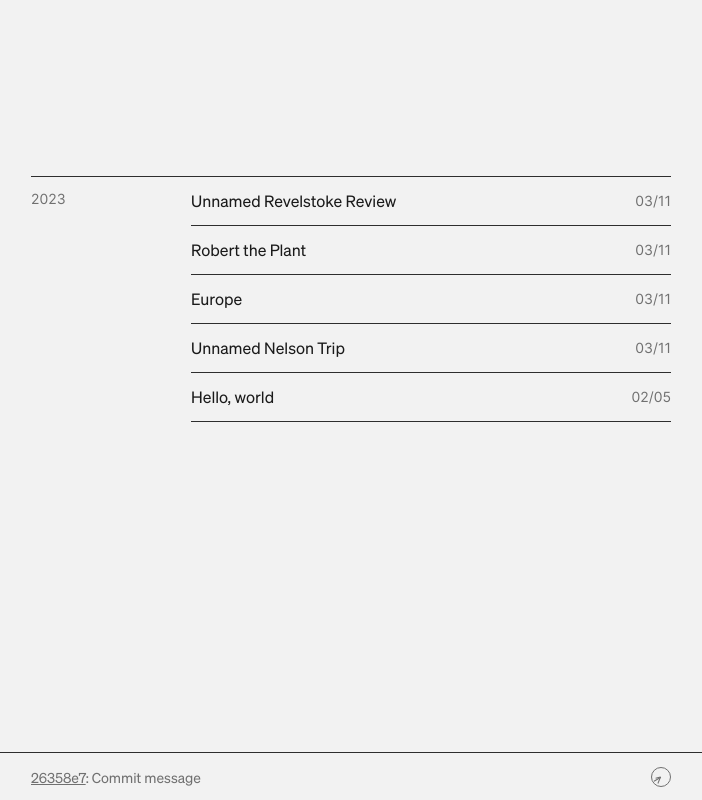
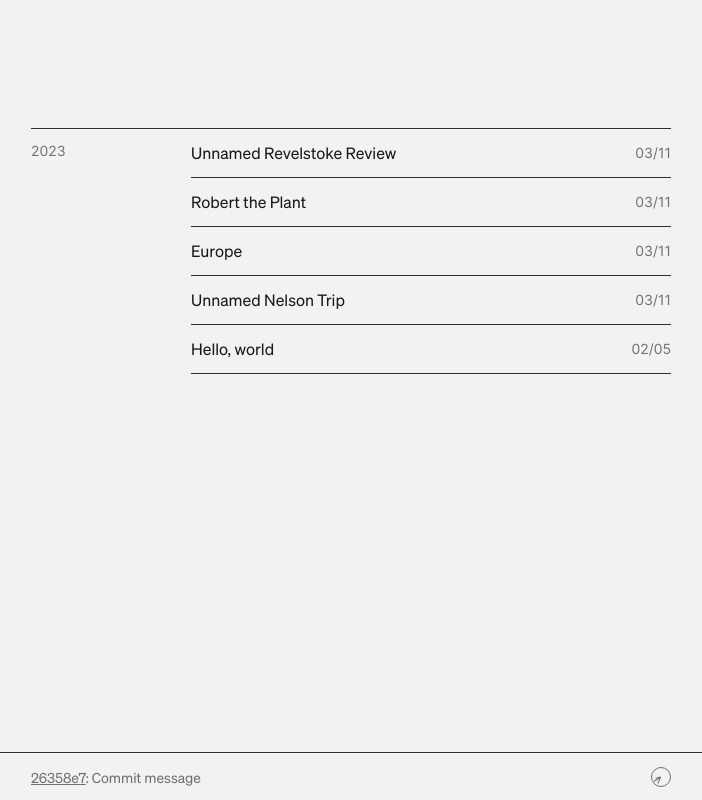
Before and after one commit to joeyvanlierop/joey, a Next.js app: page / in a window 1280 px wide. Shown: the whole page, without its empty margins (289-991 px from the left). Built offline with nearby package versions, Linux system fonts and the light colour scheme.

Commit message:
Try out new app directory stuff

```diff
--- /dev/null
+++ b/app/layout.tsx
@@ -0,0 +1,49 @@
+import "../styles/globals.css";
+
+import { Footer } from "@components/footer";
+import localFont from "next/font/local";
+import Providers from "./providers";
+
+// Fonts
+const inter = localFont({
+  src: "../public/fonts/Inter-roman.latin.var.woff2",
+  variable: "--font-inter",
+  display: "swap",
+});
+const kaisei = localFont({
+  src: "../public/fonts/kaisei-tokumin-latin-700-normal.woff2",
+  weight: "700",
+  variable: "--font-kaisei",
+  display: "swap",
+});
+const sohne = localFont({
+  src: [
+    {
+      path: "../public/fonts/soehne-buch.woff2",
+      weight: "400",
+      style: "normal",
+    },
+    {
+      path: "../public/fonts/soehne-buch-kursiv.woff2",
+      weight: "400",
+      style: "italic",
+    },
+  ],
+  variable: "--font-sohne",
+  display: "swap",
+});
+
+export default function RootLayout({ children }) {
+  return (
+    <html lang="en">
+      <body
+        className={`${inter.variable} ${kaisei.variable} ${sohne.variable} font-sans bg-[#f2f2f2] text-[#1a1a1a] dark:bg-[#1a1a1a] dark:text-[#f2f2f2]`}
+      >
+        <Providers>
+          <main className="md:py-32 min-h-screen relative">{children}</main>
+          <Footer />
+        </Providers>
+      </body>
+    </html>
+  );
+}
--- /dev/null
+++ b/app/page.tsx
@@ -0,0 +1,20 @@
+import { Column } from "@components/column";
+import { List } from "@components/list";
+import { getPosts } from "@lib/post";
+
+export default async function Home() {
+  const posts = await fetchPosts();
+  return (
+    <div className="flex flex-col items-center justify-center">
+      <Column className="relative">
+        <List posts={posts} />
+      </Column>
+    </div>
+  );
+}
+
+export async function fetchPosts() {
+  return getPosts(true).map((post) => {
+    return post.data;
+  });
+}
--- /dev/null
+++ b/app/providers.tsx
@@ -0,0 +1,11 @@
+"use client";
+
+import { ThemeProvider } from "next-themes";
+
+export default function Providers({ children }) {
+  return (
+    <ThemeProvider attribute="class" defaultTheme="system">
+      {children}
+    </ThemeProvider>
+  );
+}
--- a/components/clock.tsx
+++ b/components/clock.tsx
@@ -1,6 +1,13 @@
+"use client";
+
 import { useEffect, useState } from "react";
 import * as Tooltip from "@radix-ui/react-tooltip";
 import dayjs from "dayjs";
+import timezone from "dayjs/plugin/timezone";
+import utc from "dayjs/plugin/utc";
+
+dayjs.extend(utc);
+dayjs.extend(timezone);
 
 export function Clock() {
   const [now, setNow] = useState(dayjs().tz("America/Edmonton"));
--- a/components/list.tsx
+++ b/components/list.tsx
@@ -6,7 +6,6 @@ import { ListSection } from "./listSection";
 
 interface ListProps {
   posts: PostData[];
-  categories: Category[];
 }
 
 export const List: React.FC<ListProps> = (props) => {
--- /dev/null
+++ b/next.config.js
@@ -0,0 +1,8 @@
+/** @type {import('next').NextConfig} */
+module.exports = {
+  /* config options here */
+  output: "export",
+  experimental: {
+    appDir: true,
+  },
+};
--- a/pages/index.tsx
+++ /dev/null
@@ -1,51 +0,0 @@
-import { Column } from "@components/column";
-import { List } from "@components/list";
-import { Category, getPosts } from "@lib/post";
-import { FormEvent, useRef, useState } from "react";
-
-const categories: Category[] = [
-  { name: "all", color: "bg-neutral-300 shadow-neutral-300" },
-  { name: "random", color: "bg-red-300 shadow-red-300" },
-  { name: "plants", color: "bg-green-300 shadow-green-300" },
-  { name: "travel", color: "bg-indigo-300 shadow-indigo-300" },
-];
-
-export default function Home({ posts }) {
-  const sendMessageRef = useRef<HTMLTextAreaElement>(null);
-
-  function onMessageInput(event: FormEvent<HTMLTextAreaElement>): void {
-    sendMessageRef.current.scrollHeight;
-    sendMessageRef.current.style.height = "5px";
-    sendMessageRef.current.style.height =
-      sendMessageRef.current.scrollHeight + "px";
-  }
-
-  return (
-    <div className="flex flex-col items-center justify-center">
-      <Column className="relative">
-        <div className="flex shrink-0 flex-col justify-end gap-3 pb-12 font-header">
-          {/* <h1 className="mb-0">Oh hi there.</h1>
-          <textarea
-            ref={sendMessageRef}
-            onInput={onMessageInput}
-            className="h-12 w-full resize-none overflow-hidden rounded-md p-3 align-text-top focus:outline-none"
-            placeholder="Write me a message"
-          /> */}
-        </div>
-        <List posts={posts} categories={categories} />
-      </Column>
-    </div>
-  );
-}
-
-export async function getStaticProps() {
-  const posts = getPosts(true).map((post) => {
-    return post.data;
-  });
-
-  return {
-    props: {
-      posts,
-    },
-  };
-}
```
